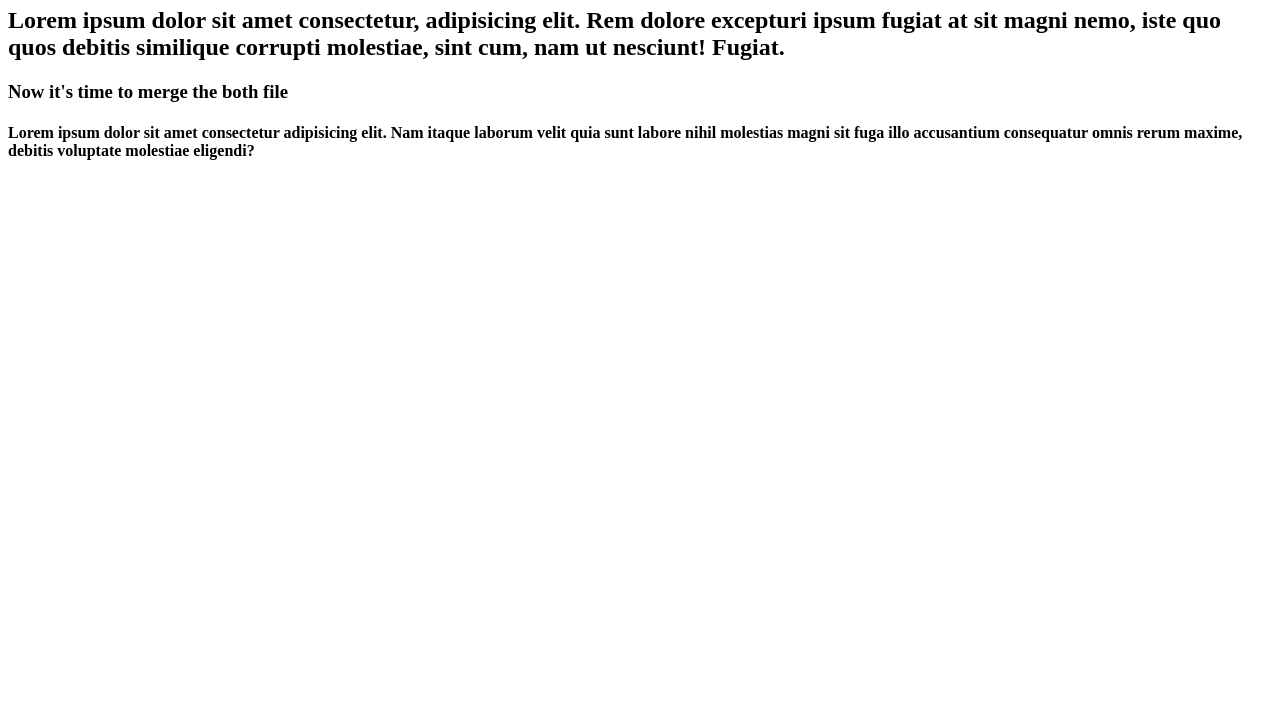
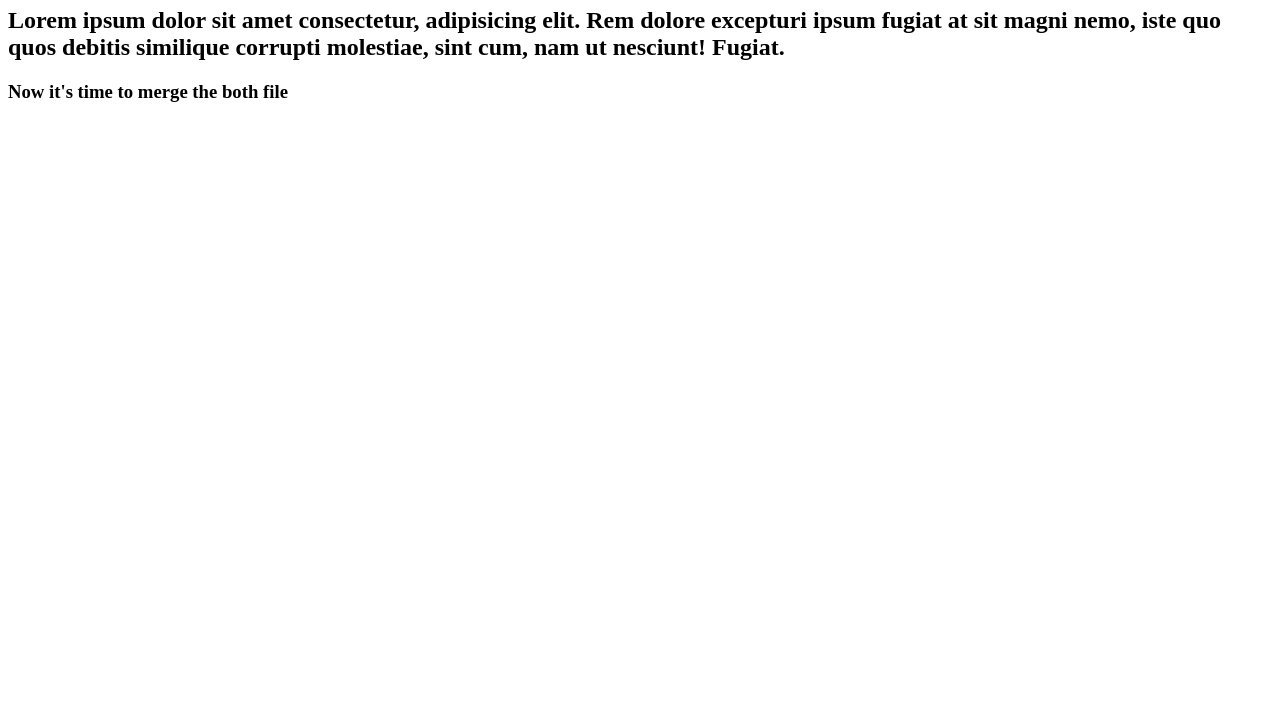
Before and after one commit to Parth-p-eq/repo-test, a plain HTML site: page index.html in a window 1280 px wide. Shown: the part 73-800 px from the top of the page. Drawn offline with Linux system fonts and the light colour scheme.

Commit message:
Remove last loram paragraph

```diff
--- a/index.html
+++ b/index.html
@@ -13,11 +13,5 @@
       corrupti molestiae, sint cum, nam ut nesciunt! Fugiat.
     </h2>
     <h3>Now it's time to merge the both file</h3>
-    <h4>
-      Lorem ipsum dolor sit amet consectetur adipisicing elit. Nam itaque
-      laborum velit quia sunt labore nihil molestias magni sit fuga illo
-      accusantium consequatur omnis rerum maxime, debitis voluptate molestiae
-      eligendi?
-    </h4>
   </body>
 </html>
```
